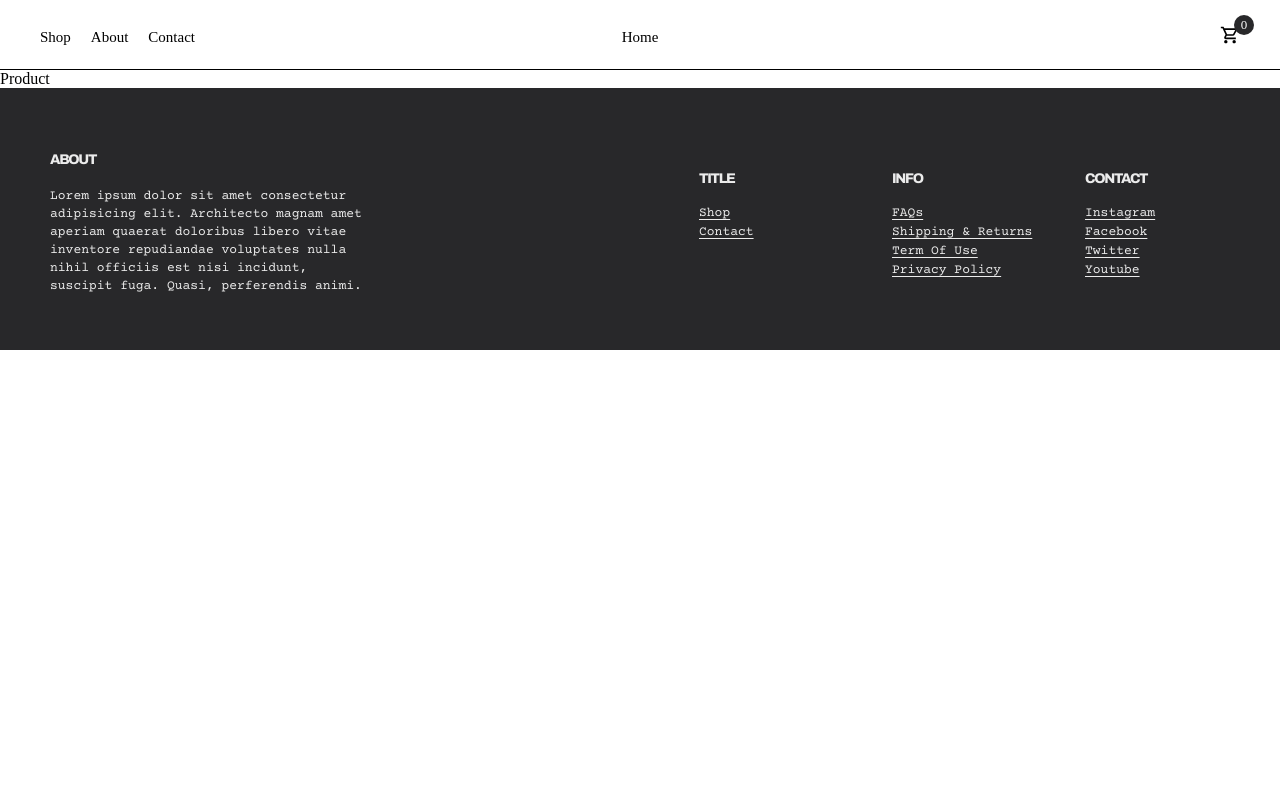
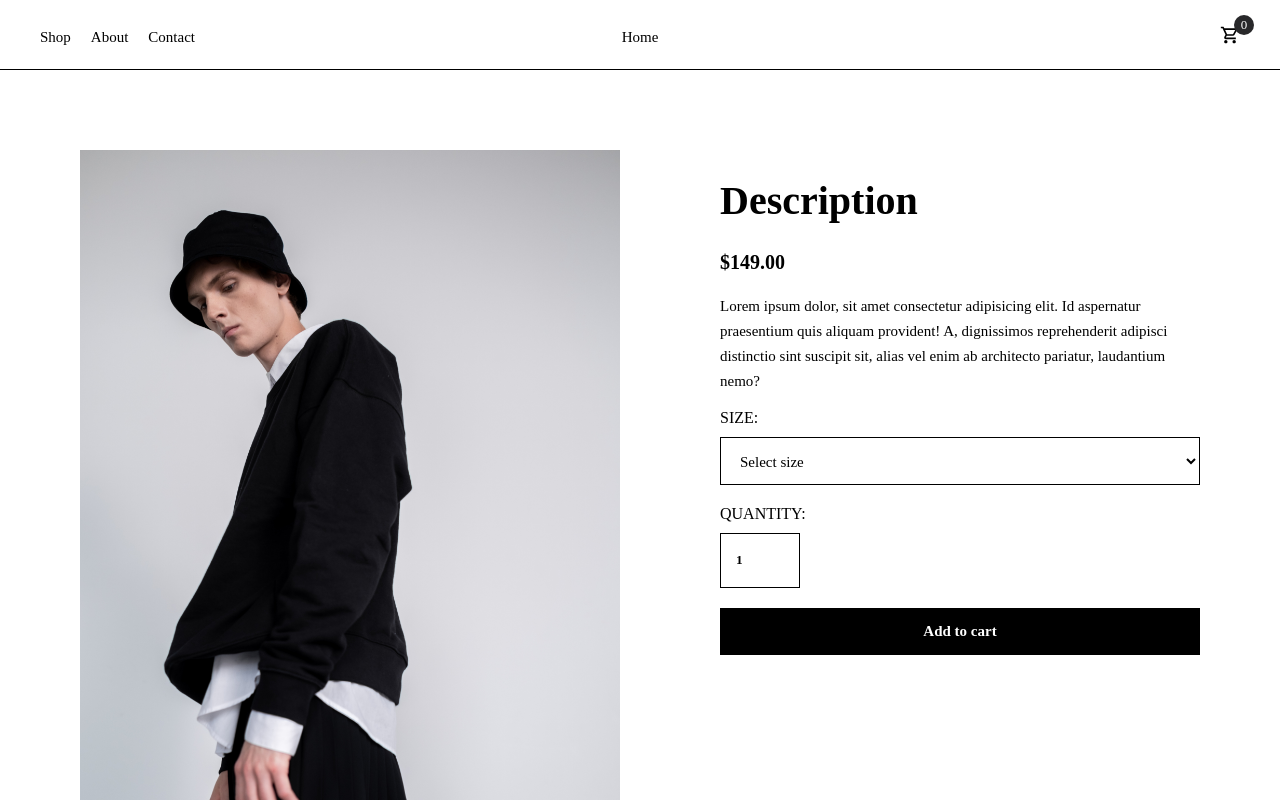
Before and after one commit to annazhutava/Webshop, a React (Vite) app in the folder client/: page /product/1 in a window 1280 px wide. Shown: the top 800 px of the page. Built offline with nearby package versions, Linux system fonts and the light colour scheme.

Commit message:
created basic styling for product page

```diff
--- a/client/src/routes/Product/Product.jsx
+++ b/client/src/routes/Product/Product.jsx
@@ -1,5 +1,94 @@
+import "../Product/Product.scss";
+import { useState } from "react";
+import Image1 from "../../assets/featured-product-1.jpg";
+import Image2 from "../../assets/featured-product-2.jpg";
+
 const Product = () => {
-  return <div>Product</div>;
+  const [selectedSize, setSelectedSize] = useState("");
+  const [selectedQuantity, setSelectedQuantity] = useState(1);
+
+  const handleSizeSelection = (event) => {
+    setSelectedSize(event.target.value);
+  };
+
+  const handleQuantityChange = (e) => {
+    const newValue = parseInt(e.target.value);
+    setSelectedQuantity(newValue);
+  };
+
+  return (
+    <div className="product-page">
+      <div className="first-section">
+        <div className="left">
+          <div className="images">
+            <img src={Image1} alt="" />
+          </div>
+        </div>
+        <div className="right">
+          <div className="product-description">
+            <h1>Description</h1>
+            <p className="product-price">$149.00</p>
+            <p className="product-text">
+              Lorem ipsum dolor, sit amet consectetur adipisicing elit. Id
+              aspernatur praesentium quis aliquam provident! A, dignissimos
+              reprehenderit adipisci distinctio sint suscipit sit, alias vel
+              enim ab architecto pariatur, laudantium nemo?
+            </p>
+            <div className="size-selection">
+              <label htmlFor="size">Size:</label>
+              <select
+                id="size"
+                value={selectedSize}
+                onChange={handleSizeSelection}
+              >
+                <option value="" disabled>
+                  Select size
+                </option>
+                <option value="small">Small</option>
+                <option value="medium">Medium</option>
+                <option value="large">Large</option>
+              </select>
+            </div>
+            <div className="quantity-selection">
+              <label htmlFor="quantity">Quantity:</label>
+              <input
+                aria-label="Quantity"
+                size="4"
+                max="9999"
+                min="1"
+                value={selectedQuantity}
+                type="number"
+                step="1"
+                className="quantity-input"
+                onChange={handleQuantityChange}
+              />
+            </div>
+            <div className="cart-btn">
+              <button>Add to cart</button>
+            </div>
+          </div>
+        </div>
+      </div>
+      <div className="second-section">
+        <div className="left">
+          <div className="product-description">
+            <h1>Sizing & fit</h1>
+            <p className="product-text">
+              Lorem ipsum dolor sit amet consectetur adipisicing elit.
+              Dignissimos maiores dolores corrupti, ea sit nulla asperiores
+              distinctio voluptate ex, repellat optio. Dolore sunt fugiat totam.
+              Iusto beatae dolor architecto explicabo.
+            </p>
+          </div>
+        </div>
+        <div className="right">
+          <div className="image">
+            <img src={Image2} alt="" />
+          </div>
+        </div>
+      </div>
+    </div>
+  );
 };
 
 export default Product;
--- /dev/null
+++ b/client/src/routes/Product/Product.scss
@@ -0,0 +1,139 @@
+.product-page {
+    display: flex;
+    flex-direction: column;
+    // justify-content: center;
+    margin: 80px 80px 80px 80px;
+    gap: 8rem;
+
+    .first-section {
+        display: flex;
+        flex-direction: row;
+
+        .left {
+            display: flex;
+            justify-content: flex-start;
+            flex: 1;
+
+            .images {
+                display: flex;
+
+                img {
+                    height: 790px;
+                    width: 540px;
+                }
+            }
+        }
+
+        .right {
+            flex: 1;
+            display: flex;
+            justify-content: flex-end;
+
+            h1 {
+                font-size: 40px;
+            }
+
+            .product-price {
+                font-weight: 800;
+                font-size: 20px;
+            }
+
+            .product-text {
+                max-width: 30rem;
+                font-size: 15px;
+                line-height: 25px;
+            }
+
+            .size-selection {
+                display: flex;
+                flex-direction: column;
+                // width: 15rem;
+                gap: 10px;
+
+                label {
+                    text-transform: uppercase;
+                }
+
+                select {
+                    width: 30rem;
+                    height: 3rem;
+                    padding: 15px;
+                    border: 1px solid #000;
+                    background-color: #fff;
+                    font-size: 15px;
+                }
+            }
+
+            .quantity-selection {
+                display: flex;
+                align-items: flex-start;
+                flex-direction: column;
+                gap: 10px;
+                margin-top: 20px;
+
+                label {
+                    text-transform: uppercase;
+                }
+
+                .quantity-input {
+                    height: 55px;
+                    width: 80px;
+                    padding: 15px;
+                    font-weight: 700;
+                    border: 1px solid #000;
+                }
+            }
+
+            .cart-btn {
+                display: flex;
+
+                button {
+                    width: 30rem;
+                    padding: 15px;
+                    margin-top: 20px;
+                    color: #fff;
+                    background-color: #000;
+                    border: none;
+                    font-weight: 800;
+                    font-size: 15px;
+                }
+            }
+        }
+    }
+
+    .second-section {
+        display: flex;
+        flex-direction: row;
+
+        .left {
+            flex: 1;
+            display: flex;
+            justify-content: flex-start;
+
+            h1 {
+                font-size: 40px;
+
+            }
+
+            .product-text {
+                max-width: 30rem;
+                font-size: 15px;
+                line-height: 25px;
+            }
+        }
+
+        .right {
+            flex: 2;
+            display: flex;
+            justify-content: flex-end;
+
+            .image {
+
+                img {
+                    height: 790px;
+                    width: 540px;
+                }
+            }
+        }
+    }
+}
--- a/client/src/routes/Products/Products.scss
+++ b/client/src/routes/Products/Products.scss
@@ -27,7 +27,7 @@
     .right{
         flex: 3;
         display: flex;
-        justify-content: flex-end;
         flex-direction: row;
+        flex-wrap: wrap;
     }
 }
```
Also changed, not shown: 1 other file (tests, documents, lock files or other folders).
